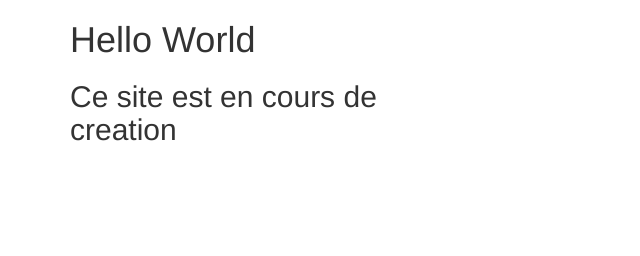
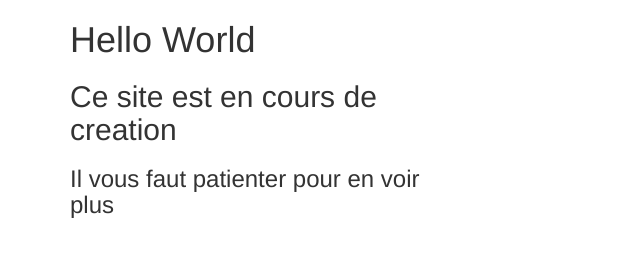
Before and after one commit to LeDids/iceme-github-pages, a plain HTML site: page index.html in a window 1280 px wide. Shown: the whole page, without its empty margins (0-640 px from the left). Drawn offline with nearby package versions, Linux system fonts and the light colour scheme.

Commit message:
Rajout titre 3
Rajout titre 3

```diff
--- a/index.html
+++ b/index.html
@@ -27,6 +27,7 @@
 		<div class="col-md-4"	class="col-md-offset-4">
 			<h1>Hello World</h1>
       <h2>Ce site est en cours de creation</h2>
+      <h3>Il vous faut patienter pour en voir plus</h3>
 		</div>
 
 	</div>
```
